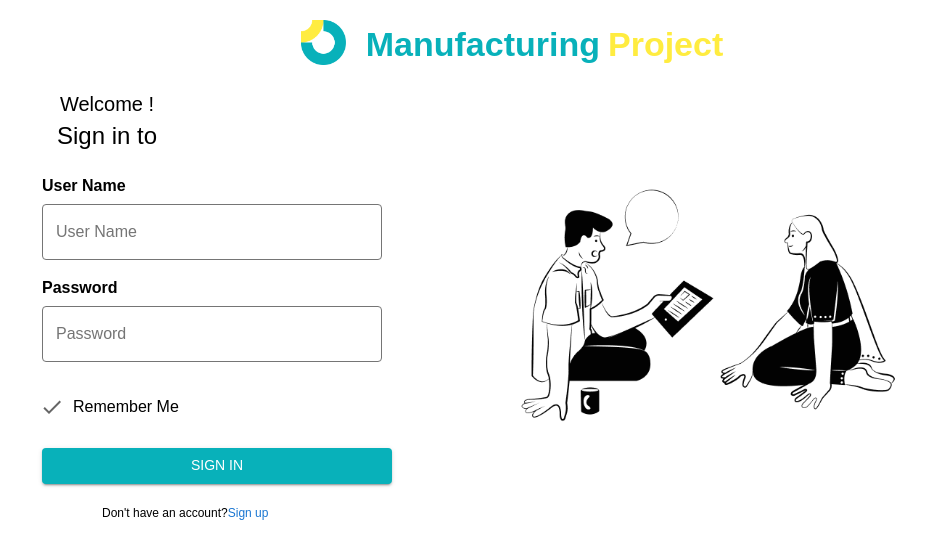
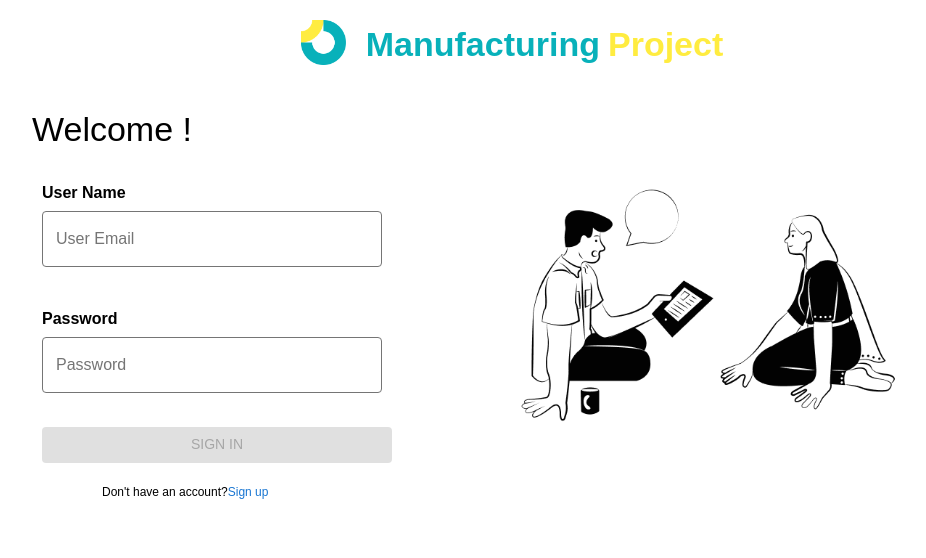
Before and after one commit to Manufacturing-Project/frontend, a React (Create React App) app: page / in a window 1280 px wide. Shown: the top 558 px of the page, without its empty margins (214-1140 px from the left). Built offline with nearby package versions, Linux system fonts and the light colour scheme.

Commit message:
Added Formik and Yup for form handling and validation in Login and Material pages;

```diff
--- a/package.json
+++ b/package.json
@@ -14,6 +14,7 @@
     "@types/node": "^16.18.104",
     "@types/react": "^18.3.3",
     "@types/react-dom": "^18.3.0",
+    "formik": "^2.4.6",
     "lottie-react": "^2.4.0",
     "lottie-web": "^5.12.2",
     "manufacture-frontend": "file:",
@@ -25,7 +26,8 @@
     "react-toastify": "^11.0.3",
     "redux": "^5.0.1",
     "typescript": "^4.9.5",
-    "web-vitals": "^2.1.4"
+    "web-vitals": "^2.1.4",
+    "yup": "^1.6.1"
   },
   "scripts": {
     "start": "react-scripts start",
--- a/src/components/molecules/inputField/inputTextField/InputTextField.tsx
+++ b/src/components/molecules/inputField/inputTextField/InputTextField.tsx
@@ -54,6 +54,8 @@ interface InputFieldProps {
   required?: boolean;
   id?: string;
   name?: string;
+  type?: string;
+  onBlur?: (e: React.FocusEvent<HTMLInputElement>) => void;
   onKeyDown?: (e: React.KeyboardEvent<HTMLInputElement>) => void;
   error?: boolean; // <-- Add this
   helperText?: string; // <-- Add this
@@ -67,7 +69,10 @@ export const InputTextField: React.FC<InputFieldProps> = ({
   value,
   onChange,
   onKeyDown,
-  error,        // <-- Add this
+  error,
+  type,
+  name,
+  onBlur,     // <-- Add this
   helperText,   // <-- Add this
 }) => {
   return (
@@ -76,10 +81,13 @@ export const InputTextField: React.FC<InputFieldProps> = ({
       <TextField
         placeholder={textPlaceholder}
         value={value}
+        name={name}
         onChange={onChange}
         onKeyDown={onKeyDown}
         error={error}           // <-- Pass to TextField
-        helperText={helperText} // <-- Pass to TextField
+        helperText={helperText}
+         type={type}
+         onBlur={onBlur}
         sx={{
           width: width,
           height: height,
--- a/src/pages/login/Login.tsx
+++ b/src/pages/login/Login.tsx
@@ -1,60 +1,35 @@
-import React, { useState } from 'react';
+import React from 'react';
 import { FullLogo } from "../../components/organism/fullLogo/FullLogo";
 import { InputTextField } from "../../components/molecules";
-import { Box, Checkbox, FormControlLabel } from '@mui/material';
-import Done from '@mui/icons-material/Done';
 import {
-
+  Box,
+  Checkbox,
+  FormControlLabel,
   Button,
   Typography,
   Grid,
   Link,
 } from '@mui/material';
-import { useLoginMutation } from '../../features/user/UserApiSlice'; // Adjust the path as per your project structure
+import Done from '@mui/icons-material/Done';
+import { useLoginMutation } from '../../features/user/UserApiSlice';
 import theme from '../../components/theme';
 import img from '../../assets/small-team-discussing-ideas-2194220-0.png';
 import { useNavigate } from 'react-router-dom';
 import { useDispatch } from 'react-redux';
 import { setAuth } from '../../features/user/UserSlice';
 import { UserResponse } from '../../features/user/UserModel';
+import { Formik, Form } from 'formik';
+import * as Yup from 'yup';
+
+const loginValidationSchema = Yup.object({
+  email: Yup.string().email('Invalid email').required('User Name is required'),
+  password: Yup.string().required('Password is required').min(4, 'Password must be at least 4 characters'),
+});
 
 const LoginPage: React.FC = () => {
-
   const navigate = useNavigate();
-  const [email, setemail] = useState('');
-  const [password, setPassword] = useState('');
-  const [error, setError] = useState('');
   const [signIn, { isLoading }] = useLoginMutation();
   const dispatch = useDispatch();
-
-  const handleSubmit = async (e: React.FormEvent) => {
-    e.preventDefault();
-
-    if (!email || !password) {
-      setError('Both fields are required.');
-      return;
-    }
-
-    try {
-      const response = await signIn({ email , password }).unwrap();
-      console.log('Login successful:', response);
-      setError('');
-      // Save the token or navigate to another page
-      localStorage.setItem('token', response.token);
-      const userResponse: UserResponse = {
-        token: response.token,
-        id: 'example-id',
-        email: email,
-        username: 'example-username',
-        createdAt: new Date().toISOString(),
-      };
-      dispatch(setAuth(userResponse));
-      navigate('/dashboard');
-    } catch (err) {
-      console.error('Login failed:', err);
-      setError('Invalid email or password. Please try again.');
-    }
-  };
 
   return (
     <Box
@@ -67,12 +42,7 @@ const LoginPage: React.FC = () => {
       }}
     >
       <FullLogo />
-      <Box
-        sx={{
-          display: 'flex',
-          flexDirection: 'row',
-        }}
-      >
+      <Box sx={{ display: 'flex', flexDirection: 'row' }}>
         <Box
           sx={{
             flex: 1,
@@ -84,65 +54,84 @@ const LoginPage: React.FC = () => {
             marginLeft: '20px'
           }}
         >
-          <Typography component="h2" variant="h6" marginLeft='-220px'>
+          <Typography component="h2" variant="h4" marginLeft='-210px' marginBottom={4}>
             Welcome !
           </Typography>
-          <Typography component="h1" variant="h5" marginLeft='-220px'>
-            Sign in to
-          </Typography>
-          <Box component="form" onSubmit={handleSubmit} sx={{ mt: 3 }}>
-            <Grid container spacing={3}>
-              <Grid item xs={18}>
+          <Formik
+            initialValues={{ email: '', password: '' }}
+            validationSchema={loginValidationSchema}
+            onSubmit={async (values, { setSubmitting, setFieldError }) => {
+              try {
+                const response = await signIn({ email: values.email, password: values.password }).unwrap();
+                localStorage.setItem('token', response.token);
+                const userResponse: UserResponse = {
+                  token: response.token,
+                  id: 'example-id',
+                  email: values.email,
+                  username: 'example-username',
+                  createdAt: new Date().toISOString(),
+                };
+                dispatch(setAuth(userResponse));
+                navigate('/dashboard');
+              } catch (err) {
+                setFieldError('general', 'Invalid email or password. Please try again.');
+              } finally {
+                setSubmitting(false);
+              }
+            }}
+          >
+            {({
+              values,
+              errors,
+              touched,
+              handleChange,
+              handleBlur,
+              isSubmitting,
+              isValid,
+              dirty
+            }) => (
+              <Form>
+                <Grid container spacing={6}>
+                  <Grid item xs={12}>
                     <InputTextField
-                  textPlaceholder="User Name"
+                      textPlaceholder='User Email'
                       label="User Name"
                       required
-                  value={email}
-                  onChange={(e) => setemail(e.target.value)}
+                      name="email"
+                      value={values.email}
+                      onChange={handleChange}
+                      onBlur={handleBlur}
+                      error={!!(touched.email && errors.email)}
+                      helperText={touched.email && errors.email ? errors.email : ""}
                       id="email"
-                  name="email"
                     />
                   </Grid>
                   <Grid item xs={12}>
                     <InputTextField
-                  textPlaceholder="Password"
+                      textPlaceholder='Password'
                       label="Password"
                       required
-                  value={password}
-                  onChange={(e) => setPassword(e.target.value)}
-                  id="psw"
-                  name="psw"
-
+                      name="password"
+                      type="password"
+                      value={values.password}
+                      onChange={handleChange}
+                      onBlur={handleBlur}
+                      error={!!(touched.password && errors.password)}
+                      helperText={touched.password && errors.password ? errors.password : ""}
+                      id="password"
                     />
                   </Grid>
                 </Grid>
-            {error && (
-              <Typography color="error" variant="body2" sx={{ mt: 2 }}>
-                {error}
-              </Typography>
-            )}
-
-      <Box sx={{ marginTop: '30px', fontSize: '12px', display: 'flex', flexDirection: 'row' }}>
-            <FormControlLabel
-              control={
-                <Checkbox
-                  icon={<Done />}
-                  checkedIcon={<Done />}
-                />
-              }
-              label="Remember Me"
-            />
-          </Box>
 
                 <Button
                   type="submit"
                   fullWidth
                   variant="contained"
-              disabled={isLoading}
+                  disabled={isSubmitting || isLoading || !isValid || !dirty}
                   sx={{
                     backgroundColor: theme.colors.primary_color_green,
                     color: theme.colors.secondary_background_color,
-                marginTop: '20px',
+                    marginTop: '40px',
                     width: "350px",
                     height: "36px",
                   }}
@@ -151,14 +140,16 @@ const LoginPage: React.FC = () => {
                 </Button>
 
                 <Typography
-              sx={{ fontSize: '12px', alignSelf: 'center' , marginTop: '20px' , marginLeft: '60px'}}
+                  sx={{ fontSize: '12px', alignSelf: 'center', marginTop: '20px', marginLeft: '60px' }}
                 >
                   Don't have an account?
                   <Link href="/auth/signup" sx={{ textDecoration: 'none' }}>
                     Sign up
                   </Link>
                 </Typography>
-          </Box>
+              </Form>
+            )}
+          </Formik>
         </Box>
 
         <Box
@@ -176,4 +167,4 @@ const LoginPage: React.FC = () => {
   );
 };
 
-export {LoginPage};
+export { LoginPage };
--- a/src/pages/registration/materialPage/MaterialPage.tsx
+++ b/src/pages/registration/materialPage/MaterialPage.tsx
@@ -1,8 +1,6 @@
 import React, { useEffect, useRef, useState } from "react";
 import { Box, Button, Switch, Typography } from "@mui/material";
 import { useDispatch, useSelector } from "react-redux";
-import Done from "@mui/icons-material/Done";
-
 import {
   useCreateMaterialMutation,
   useLazyCheckMaterialCodeAvailabilityQuery,
@@ -26,10 +24,24 @@ import { RootState } from "../../../store";
 import theme from "../../../components/theme";
 import Toaster, { ToasterRef } from "../../../components/molecules/toaster/Toaster";
 import { InputTextField, InputTextArea, InputSelectField } from "../../../components/molecules";
+import { Formik, Form } from "formik";
+import * as Yup from "yup";
 
 interface VariantsForMaterialPageProps {
   onNext: () => void;
 }
+
+const validationSchema = Yup.object({
+  m_name: Yup.string().required("Material name is required"),
+  m_code: Yup.string().required("Material code is required"),
+  category: Yup.string().required("Category is required"),
+  unit: Yup.string().required("Unit is required"),
+  reorderlevel: Yup.number()
+    .typeError("Reorder level must be a number")
+    .min(0, "Reorder level must be non-negative")
+    .required("Reorder level is required"),
+  description: Yup.string().min(5, "Description must be at least 5 characters").required("Description is required"),
+});
 
 const MaterialPage: React.FC<VariantsForMaterialPageProps> = ({ onNext }) => {
   const dispatch = useDispatch();
@@ -101,7 +113,34 @@ const MaterialPage: React.FC<VariantsForMaterialPageProps> = ({ onNext }) => {
   };
 
   return (
-    <Box
+    <Formik
+      initialValues={{
+        m_name: m_name || "",
+        m_code: m_code || "",
+        category: category || "",
+        unit: unit || "",
+        reorderlevel: reorderlevel || "",
+        description: description || "",
+        hasVariants: hasVariants || false,
+      }}
+      validationSchema={validationSchema}
+      onSubmit={(values) => {
+       onNext();
+      }}
+      enableReinitialize
+    >
+
+{({
+        values,
+        errors,
+        touched,
+        handleChange,
+        handleBlur,
+        setFieldValue,
+        handleSubmit,
+      }) => (
+        <Form>
+     <Box
       sx={{
         display: "flex",
         flexDirection: "column",
@@ -201,6 +240,11 @@ const MaterialPage: React.FC<VariantsForMaterialPageProps> = ({ onNext }) => {
 
       <Toaster ref={toasterRef} />
     </Box>
+   </Form>
+      )}
+
+    </Formik>
+
   );
 };
 
```
Also changed, not shown: 1 other file (tests, documents, lock files or other folders). Lines whose indentation alone changed are shown as unchanged.
